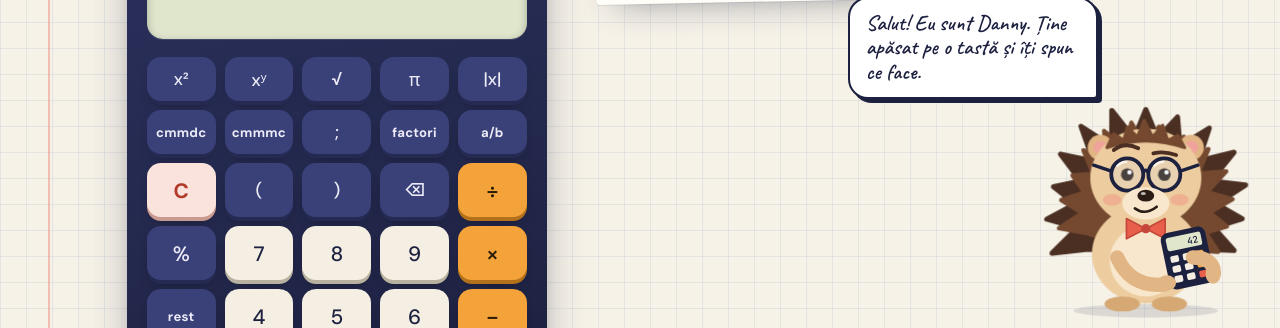
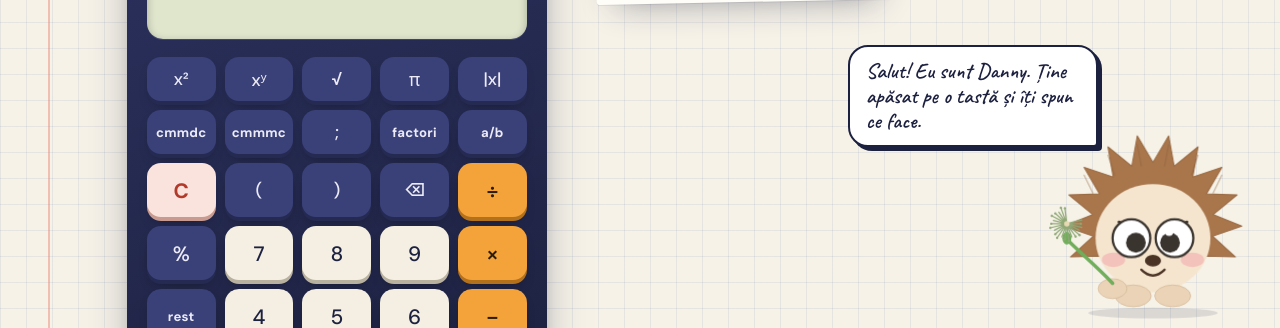
Before and after one commit to AlexDanielC/calculeaza-cu-danny, a plain HTML site: page index.html in a window 1280 px wide. Shown: the part 472-800 px from the top of the page. Drawn offline with Linux system fonts and the light colour scheme.

Commit message:
Give Danny a new mascot design
Înlocuiește desenul lui Danny cu noua mascotă (arici cu păpădie),
păstrând animațiile (respirație, săritură, înclinare), clipitul și
fața din balonul de pe telefon.

Co-Authored-By: Claude Opus 5.5 <noreply@anthropic.com>

```diff
--- a/index.html
+++ b/index.html
@@ -92,64 +92,47 @@
 
     <figure class="danny" id="danny">
       <p class="bubble" id="bubble" aria-live="polite">Salut! Eu sunt Danny. Ține mouse-ul pe o tastă și îți spun ce face.</p>
-      <svg class="hedgehog" viewBox="0 0 260 300" role="img" aria-label="Danny, un arici cu ochelari care ține un calculator">
-        <ellipse cx="130" cy="289" rx="86" ry="8" fill="#1d2140" opacity=".12"/>
-        <!-- Țepii -->
-        <path fill="#4a2f22" stroke="#4a2f22" stroke-width="6" stroke-linejoin="round" d="M130 218 L61.2 216.2 L18.6 220.9 L49.2 190.8 L12.3 180.7 L46.2 162.9 L20.4 142.5 L52.5 135.6 L28.7 103.9 L67.5 111.9 L53.0 71.1 L89.5 94.4 L89.6 52.2 L116.0 85.2 L130.0 51.2 L144.0 85.2 L167.7 60.0 L170.5 94.4 L205.4 73.1 L192.5 111.9 L234.8 101.7 L207.5 135.6 L248.5 140.5 L213.8 162.9 L244.4 180.3 L210.8 190.8 L234.9 217.8 L198.8 216.2 Z"/>
-        <path fill="#74492f" stroke="#74492f" stroke-width="5" stroke-linejoin="round" d="M130 220 L59.0 197.2 L26.8 191.5 L54.1 173.4 L29.5 158.2 L56.9 149.1 L42.9 129.1 L67.3 127.1 L55.8 99.3 L84.1 109.4 L80.4 76.5 L105.6 98.0 L112.8 66.6 L129.7 94.0 L145.6 71.4 L153.8 97.8 L175.1 83.2 L175.4 109.1 L204.4 97.9 L192.4 126.6 L225.6 124.2 L202.9 148.6 L233.2 157.1 L206.0 172.8 L226.4 189.3 L201.2 196.7 L216.2 219.3 L189.1 217.8 Z"/>
-        <!-- Urechi -->
-        <circle cx="76" cy="96" r="15" fill="#e2b585"/>
-        <circle cx="76" cy="96" r="8" fill="#f0a39a"/>
-        <circle cx="184" cy="96" r="15" fill="#e2b585"/>
-        <circle cx="184" cy="96" r="8" fill="#f0a39a"/>
-        <!-- Corp și cap -->
-        <ellipse cx="130" cy="222" rx="64" ry="58" fill="#edcc9f"/>
-        <ellipse cx="130" cy="230" rx="43" ry="42" fill="#f8e7cc"/>
-        <ellipse cx="102" cy="281" rx="21" ry="9" fill="#d6a874"/>
-        <ellipse cx="158" cy="281" rx="21" ry="9" fill="#d6a874"/>
-        <ellipse cx="130" cy="132" rx="66" ry="58" fill="#edcc9f"/>
-        <!-- Moț de țepi pe frunte -->
-        <path fill="#74492f" stroke="#74492f" stroke-width="4" stroke-linejoin="round" d="M84 96 Q130 80 176 96 L168 82 L156 88 L150 70 L138 84 L128 64 L120 84 L108 72 L104 88 L92 80 Z"/>
-        <!-- Obraji -->
-        <ellipse cx="90" cy="158" rx="11" ry="7" fill="#f08f80" opacity=".45"/>
-        <ellipse cx="170" cy="158" rx="11" ry="7" fill="#f08f80" opacity=".45"/>
-        <!-- Ochi -->
-        <g class="eye"><circle cx="108" cy="128" r="7.5" fill="#2a1d16"/><circle cx="110.6" cy="125.4" r="2.6" fill="#fff"/></g>
-        <g class="eye"><circle cx="152" cy="128" r="7.5" fill="#2a1d16"/><circle cx="154.6" cy="125.4" r="2.6" fill="#fff"/></g>
-        <!-- Sprâncene (una ridicată: privirea de intelectual) -->
-        <path d="M92 99 Q105 89 121 97" fill="none" stroke="#4a2f22" stroke-width="4.5" stroke-linecap="round"/>
-        <path d="M139 103 Q152 100 166 105" fill="none" stroke="#4a2f22" stroke-width="4.5" stroke-linecap="round"/>
-        <!-- Ochelari -->
-        <g fill="rgba(210,232,255,.18)" stroke="#1d2140" stroke-width="4.5">
-          <circle cx="108" cy="128" r="19"/>
-          <circle cx="152" cy="128" r="19"/>
+      <svg class="hedgehog" viewBox="20 67 244 220" role="img" aria-label="Danny, un arici mascotă care ține o păpădie">
+        <ellipse cx="150" cy="279" rx="72" ry="6" fill="#1d2140" opacity=".12"/>
+        <!-- Țepii și corpul -->
+        <path d="M 207.7 216.0 L 241.9 216.8 L 216.6 193.8 L 249.0 182.6 L 217.2 169.8 L 243.7 148.0 L 209.5 147.0 L 226.8 117.5 L 194.3 128.4 L 200.2 94.7 L 173.6 116.2 L 167.5 82.6 L 150.0 112.0 L 132.5 82.6 L 126.4 116.2 L 99.8 94.7 L 105.7 128.4 L 73.2 117.5 L 90.5 147.0 L 56.3 148.0 L 82.8 169.8 L 51.0 182.6 L 83.4 193.8 L 58.1 216.8 L 92.3 216.0 C 116.0 266.0 184.0 266.0 207.7 216.0 Z" fill="#A9764C" stroke="#9A6A42" stroke-width="1.2" stroke-linejoin="round"/>
+        <g stroke="#8B5E37" stroke-width="1.2" stroke-linecap="round" opacity="0.45" fill="none">
+          <path d="M167.5 92 L163 116"/><path d="M132.5 92 L137 116"/><path d="M200.2 104 L193 126"/><path d="M99.8 104 L107 126"/><path d="M226.8 126 L217 146"/><path d="M73.2 126 L83 146"/>
         </g>
-        <path d="M127 126 Q130 120 133 126 M89 124 L68 117 M171 124 L192 117" fill="none" stroke="#1d2140" stroke-width="4" stroke-linecap="round"/>
-        <path d="M96 118 Q101 113 107 113" fill="none" stroke="#fff" stroke-width="2.5" stroke-linecap="round" opacity=".8"/>
-        <path d="M140 118 Q145 113 151 113" fill="none" stroke="#fff" stroke-width="2.5" stroke-linecap="round" opacity=".8"/>
+        <!-- Fața -->
+        <ellipse cx="150" cy="196" rx="64" ry="60" fill="#F5E5CF"/>
+        <ellipse cx="106" cy="220" rx="13" ry="8" fill="#F3B4B4" opacity="0.7"/>
+        <ellipse cx="194" cy="220" rx="13" ry="8" fill="#F3B4B4" opacity="0.7"/>
+        <path d="M112 178 L124 184" stroke="#3A342E" stroke-width="3" stroke-linecap="round" fill="none"/>
+        <path d="M188 178 L176 184" stroke="#3A342E" stroke-width="3" stroke-linecap="round" fill="none"/>
+        <!-- Ochi (grupați ca să poată clipi) -->
+        <g class="eye">
+          <circle cx="126" cy="196" r="21" fill="#ffffff" stroke="#3A342E" stroke-width="2.5"/>
+          <circle cx="131" cy="201" r="11" fill="#3A342E"/>
+          <circle cx="120" cy="189" r="4.5" fill="#ffffff"/>
+        </g>
+        <g class="eye">
+          <circle cx="174" cy="196" r="21" fill="#ffffff" stroke="#3A342E" stroke-width="2.5"/>
+          <circle cx="169" cy="201" r="11" fill="#3A342E"/>
+          <circle cx="168" cy="189" r="4.5" fill="#ffffff"/>
+        </g>
         <!-- Bot -->
-        <ellipse cx="130" cy="162" rx="28" ry="19" fill="#f8e7cc"/>
-        <ellipse cx="130" cy="153" rx="10" ry="7" fill="#2a1d16"/>
-        <ellipse cx="127" cy="150.5" rx="3" ry="1.8" fill="#fff" opacity=".7"/>
-        <path d="M117 168 Q129 177 143 166" fill="none" stroke="#2a1d16" stroke-width="3" stroke-linecap="round"/>
-        <!-- Papion -->
-        <path d="M130 192 L107 180 L107 204 Z M130 192 L153 180 L153 204 Z" fill="#e8604c" stroke="#c4473a" stroke-width="2" stroke-linejoin="round"/>
-        <circle cx="130" cy="192" r="5.5" fill="#c4473a"/>
-        <!-- Brațe și calculator -->
-        <path d="M96 226 Q112 262 152 258" fill="none" stroke="#e2b585" stroke-width="17" stroke-linecap="round"/>
-        <g transform="translate(146 199) rotate(-12)">
-          <rect width="54" height="68" rx="9" fill="#1d2140"/>
-          <rect x="6" y="6" width="42" height="16" rx="3" fill="#dfe6cc"/>
-          <text x="44" y="18.5" text-anchor="end" font-family="JetBrains Mono, monospace" font-size="11" font-weight="500" fill="#1d2140">42</text>
-          <g fill="#f4efe2">
-            <rect x="7" y="28" width="10" height="8" rx="2"/><rect x="22" y="28" width="10" height="8" rx="2"/><rect x="37" y="28" width="10" height="8" rx="2" fill="#f3a33a"/>
-            <rect x="7" y="40" width="10" height="8" rx="2"/><rect x="22" y="40" width="10" height="8" rx="2"/><rect x="37" y="40" width="10" height="8" rx="2" fill="#f3a33a"/>
-            <rect x="7" y="52" width="10" height="8" rx="2"/><rect x="22" y="52" width="10" height="8" rx="2"/><rect x="37" y="52" width="10" height="8" rx="2" fill="#e8604c"/>
+        <ellipse cx="150" cy="221" rx="9" ry="6.5" fill="#4A3324"/>
+        <path d="M137 231 Q150 244 163 231" stroke="#4A3324" stroke-width="2.5" stroke-linecap="round" fill="none"/>
+        <!-- Lăbuțe -->
+        <ellipse cx="128" cy="260" rx="20" ry="12" fill="#EAD3B7" stroke="#D8BE9E" stroke-width="1"/>
+        <ellipse cx="172" cy="260" rx="20" ry="12" fill="#EAD3B7" stroke="#D8BE9E" stroke-width="1"/>
+        <ellipse cx="105" cy="252" rx="16" ry="11" fill="#EAD3B7" stroke="#D8BE9E" stroke-width="1"/>
+        <!-- Păpădia -->
+        <path d="M105 246 C86 226 64 208 55 198" stroke="#6FAE5A" stroke-width="4" fill="none" stroke-linecap="round"/>
+        <ellipse cx="54" cy="196" rx="5" ry="7" fill="#6FAE5A"/>
+        <g transform="translate(-6 30)">
+          <path d="M 60 150 L 75.6 150 M 60 150 L 76.8 145.9 M 60 150 L 57.9 132.8 M 60 150 L 53.3 132.2 M 60 150 L 51.1 137.2 M 60 150 L 47.1 138.5 M 60 150 L 43.2 141.2 M 60 150 L 44.9 146.3 M 60 150 L 42.7 150 M 60 150 L 41.6 154.5 M 60 150 L 46.2 157.2 M 60 150 L 47.1 161.5 M 60 150 L 49.2 165.6 M 60 150 L 54.5 164.6 M 60 150 L 57.9 167.2 M 60 150 L 62.3 168.9 M 60 150 L 65.5 164.6 M 60 150 L 69.8 164.2 M 60 150 L 74.2 162.6 M 60 150 L 73.8 157.2 M 60 150 L 76.8 154.1" stroke="#8FA876" stroke-width="1.4" stroke-linecap="round" fill="none"/>
+          <g fill="#8FA876">
+            <circle cx="75.6" cy="150" r="1.3"/><circle cx="57.9" cy="132.8" r="1.3"/><circle cx="53.3" cy="132.2" r="1.3"/><circle cx="47.1" cy="138.5" r="1.3"/><circle cx="43.2" cy="141.2" r="1.3"/><circle cx="42.7" cy="150" r="1.3"/><circle cx="41.6" cy="154.5" r="1.3"/><circle cx="47.1" cy="161.5" r="1.3"/><circle cx="49.2" cy="165.6" r="1.3"/><circle cx="57.9" cy="167.2" r="1.3"/><circle cx="62.3" cy="168.9" r="1.3"/><circle cx="69.8" cy="164.2" r="1.3"/><circle cx="74.2" cy="162.6" r="1.3"/>
           </g>
+          <circle cx="60" cy="150" r="3" fill="#E7D9B4"/>
         </g>
-        <path d="M186 226 Q210 226 211 244" fill="none" stroke="#e2b585" stroke-width="17" stroke-linecap="round"/>
-        <ellipse cx="155" cy="256" rx="11" ry="9" fill="#e2b585"/>
-        <ellipse cx="210" cy="246" rx="9" ry="11" fill="#e2b585"/>
       </svg>
     </figure>
   </div>
--- a/script.js
+++ b/script.js
@@ -824,7 +824,7 @@ let suppressNextClick = false;
 // Fața lui Danny în balon: o copie a desenului mare, decupată pe cap
 const face = document.querySelector(".hedgehog").cloneNode(true);
 face.setAttribute("class", "tip-face");
-face.setAttribute("viewBox", "55 45 150 150");
+face.setAttribute("viewBox", "70 100 160 160");
 face.setAttribute("aria-hidden", "true");
 face.removeAttribute("role");
 face.removeAttribute("aria-label");
```
Also changed, not shown: 1 other file.
